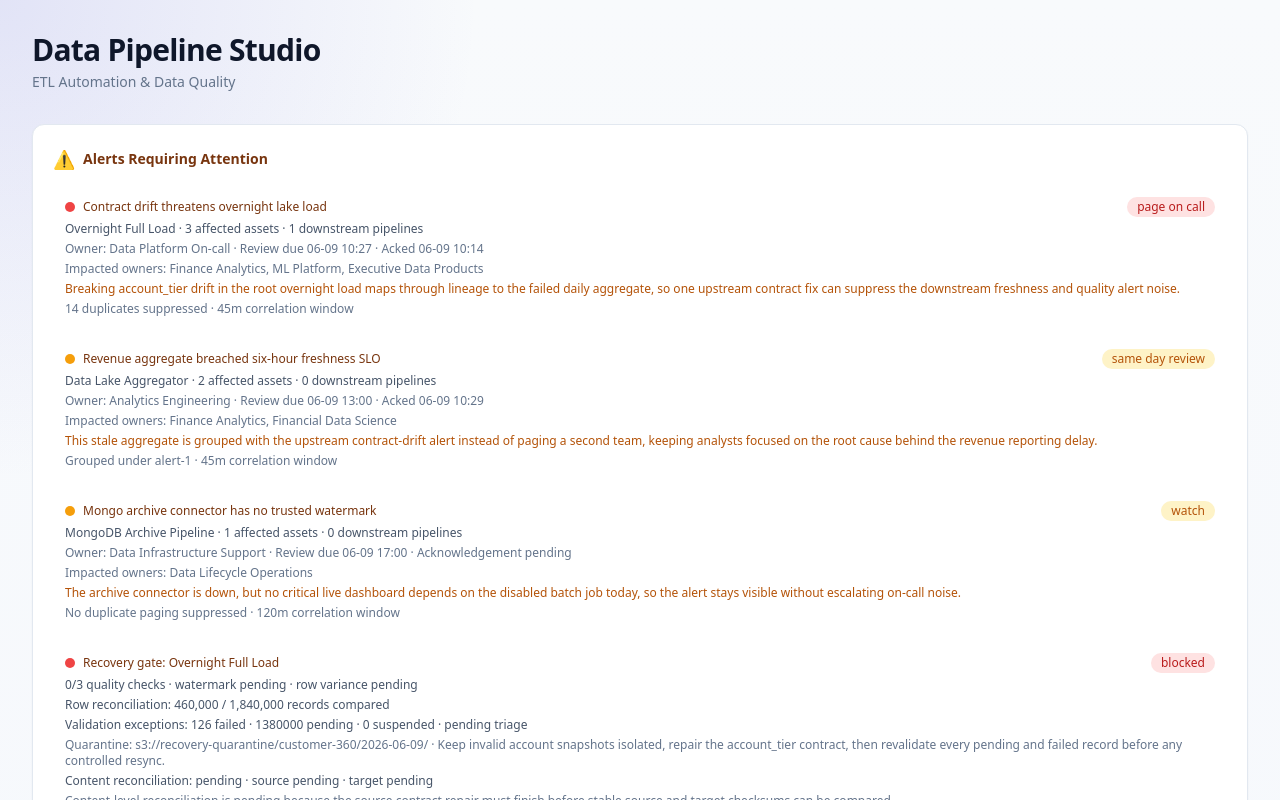
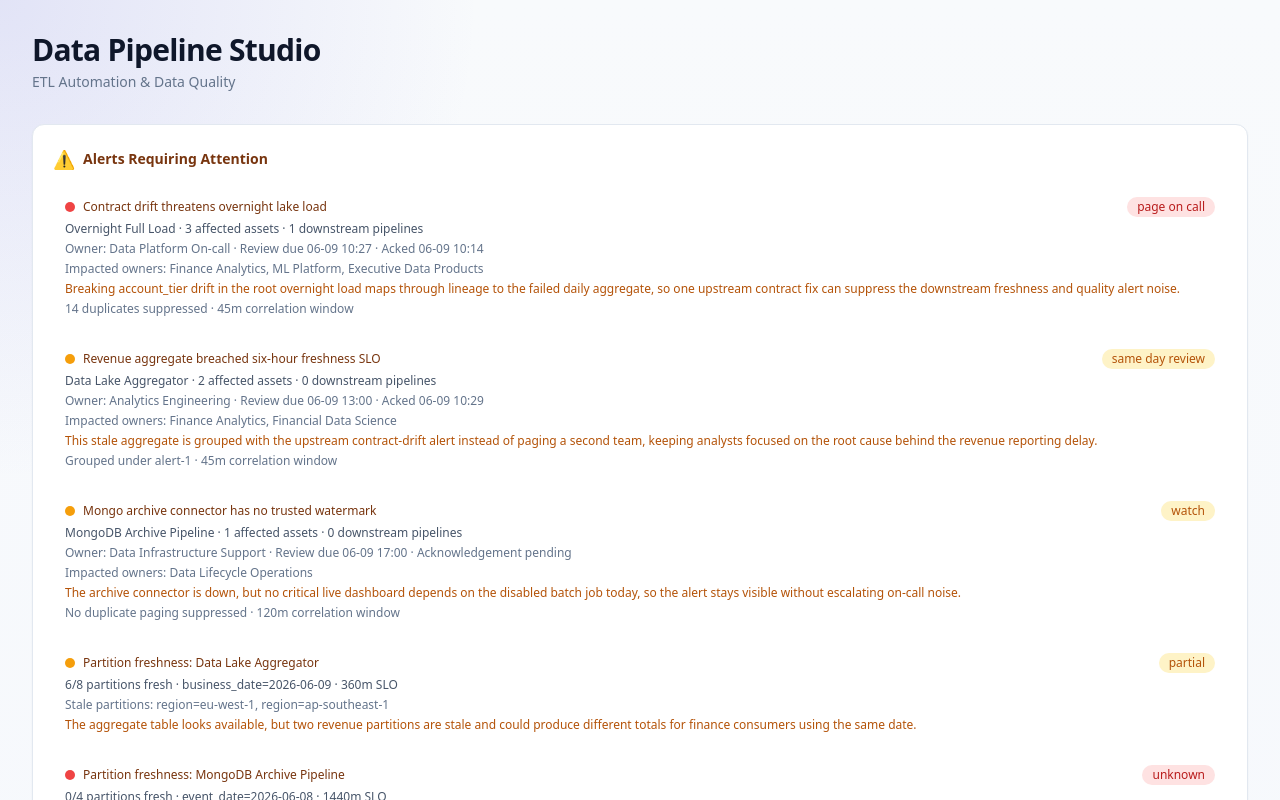
Before and after one commit to tensorgarden/data-pipeline-studio, a Next.js app: page / in a window 1280 px wide. Shown: the top 800 px of the page. Built offline with nearby package versions, Linux system fonts and the light colour scheme.

Commit message:
Add partition freshness evidence

```diff
--- a/src/app/page.tsx
+++ b/src/app/page.tsx
@@ -11,6 +11,7 @@ import {
   observabilityAlerts,
   pipelineCostSignals,
   pipelineRecoveryValidations,
+  partitionFreshnessRecords,
   computeMetrics,
 } from "@/lib/demo-data";
 import {
@@ -516,6 +517,9 @@ function AlertPanel() {
   const recoveryGates = pipelineRecoveryValidations.filter(
     (validation) => validation.status !== "ready_to_publish"
   );
+  const partitionFreshnessRisks = partitionFreshnessRecords.filter(
+    (record) => record.status !== "fresh"
+  );
   const failedRuns = pipelineRuns.filter((r) => r.status === "failed");
   const failedPipelines = pipelines.filter((p) => p.status === "failed");
   const degradedSources = sourceConnectors.filter(
@@ -526,6 +530,7 @@ function AlertPanel() {
     contextAlerts.length > 0 ||
     costSignals.length > 0 ||
     recoveryGates.length > 0 ||
+    partitionFreshnessRisks.length > 0 ||
     failedRuns.length > 0 ||
     failedPipelines.length > 0 ||
     degradedSources.length > 0;
@@ -601,6 +606,33 @@ function AlertPanel() {
                     : "No duplicate paging suppressed"}{" "}
                 · {alert.correlation.suppressionWindowMinutes}m correlation window
               </p>
+            </div>
+          );
+        })}
+        {partitionFreshnessRisks.map((record) => {
+          const pipe = pipelines.find((pipeline) => pipeline.id === record.pipelineId);
+          const variant = record.status === "partial" ? "warning" : "danger";
+
+          return (
+            <div key={record.id} className="rounded bg-white p-3">
+              <div className="mb-1 flex items-center justify-between gap-2">
+                <div className="flex items-center gap-2">
+                  <StatusDot
+                    status={record.status === "partial" ? "warn" : "failed"}
+                  />
+                  <span className="font-medium text-amber-900">
+                    Partition freshness: {pipe?.name ?? record.pipelineId}
+                  </span>
+                </div>
+                <Badge variant={variant}>{record.status}</Badge>
+              </div>
+              <p className="text-slate-600">
+                {record.partitionsFresh}/{record.partitionsExpected} partitions fresh · {record.partitionKey} · {record.expectedMaxAgeMinutes}m SLO
+              </p>
+              <p className="mt-1 text-slate-500">
+                Stale partitions: {record.stalePartitionNames.length > 0 ? record.stalePartitionNames.join(", ") : "not observed"}
+              </p>
+              <p className="mt-1 text-amber-700">{record.impactSummary}</p>
             </div>
           );
         })}
--- a/src/lib/demo-data.ts
+++ b/src/lib/demo-data.ts
@@ -13,6 +13,7 @@ import {
   ObservabilityAlert,
   PipelineCostSignal,
   PipelineRecoveryValidation,
+  PartitionFreshnessEvidence,
 } from "./types";
 
 export const dataQualityChecks: DataQualityCheck[] = [
@@ -226,6 +227,48 @@ export const dataFreshnessRecords: DataFreshness[] = [
     nextCheckDue: "2026-06-10T04:30:00Z",
     businessImpact:
       "Archive freshness cannot be confirmed until the MongoDB connector recovers and emits a trusted watermark.",
+  },
+];
+
+export const partitionFreshnessRecords: PartitionFreshnessEvidence[] = [
+  {
+    id: "partition-freshness-1",
+    pipelineId: "p-1",
+    partitionKey: "event_date=2026-06-09",
+    expectedMaxAgeMinutes: 60,
+    checkedAt: "2026-06-09T11:00:00Z",
+    partitionsExpected: 24,
+    partitionsFresh: 24,
+    stalePartitionNames: [],
+    status: "fresh",
+    impactSummary:
+      "All customer-sync partitions cleared the hourly freshness SLO, so the Customer 360 dashboard has a consistent refresh boundary.",
+  },
+  {
+    id: "partition-freshness-2",
+    pipelineId: "p-3",
+    partitionKey: "business_date=2026-06-09",
+    expectedMaxAgeMinutes: 360,
+    checkedAt: "2026-06-09T10:20:00Z",
+    partitionsExpected: 8,
+    partitionsFresh: 6,
+    stalePartitionNames: ["region=eu-west-1", "region=ap-southeast-1"],
+    status: "partial",
+    impactSummary:
+      "The aggregate table looks available, but two revenue partitions are stale and could produce different totals for finance consumers using the same date.",
+  },
+  {
+    id: "partition-freshness-3",
+    pipelineId: "p-8",
+    partitionKey: "event_date=2026-06-08",
+    expectedMaxAgeMinutes: 1440,
+    checkedAt: "2026-06-09T10:05:00Z",
+    partitionsExpected: 4,
+    partitionsFresh: 0,
+    stalePartitionNames: [],
+    status: "unknown",
+    impactSummary:
+      "The MongoDB connector is down, so partition freshness cannot be confirmed until a trusted watermark returns from the archive source.",
   },
 ];
 
```
Also changed, not shown: src/lib/types.ts (+14 -0 lines), 1 other file (tests, documents, lock files or other folders).
